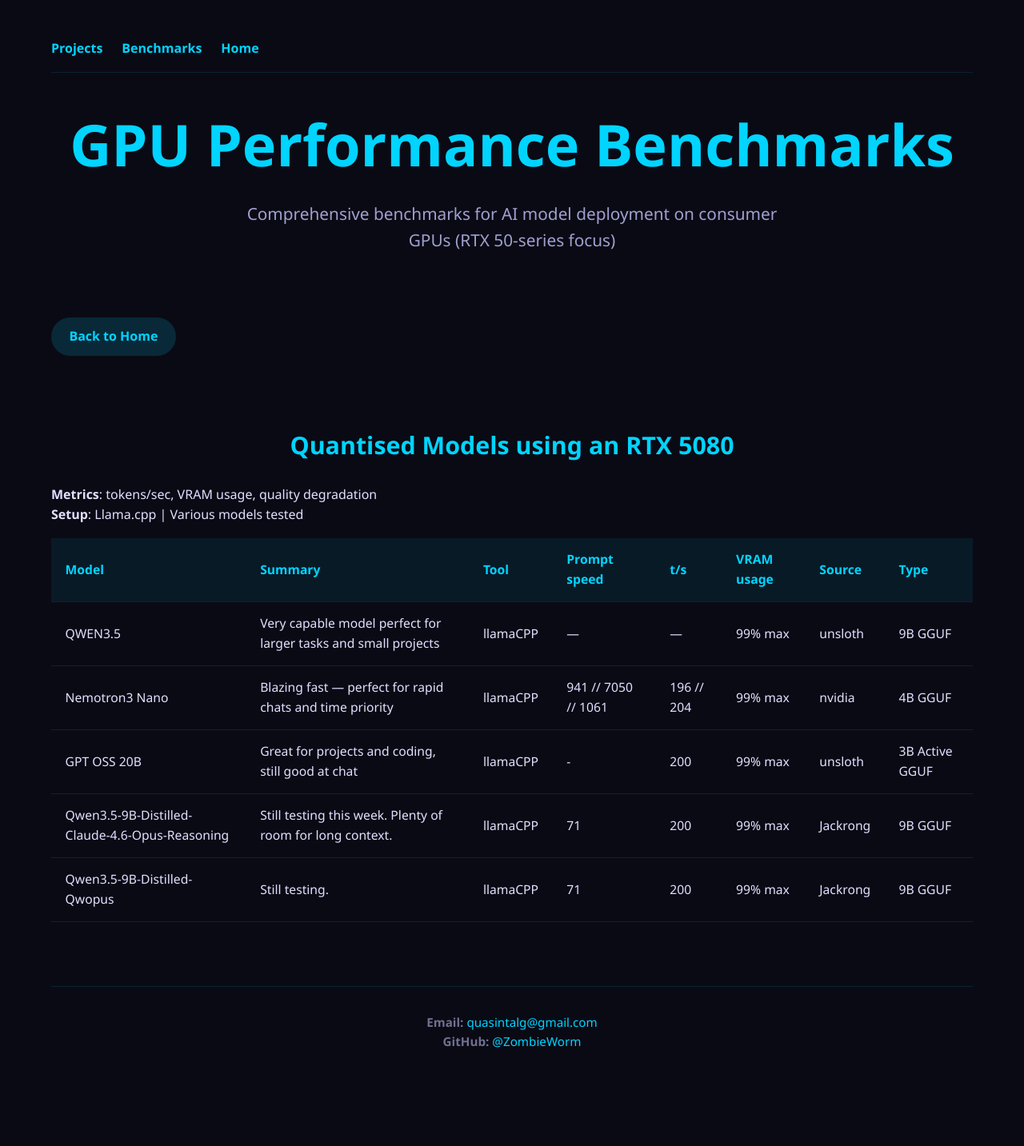
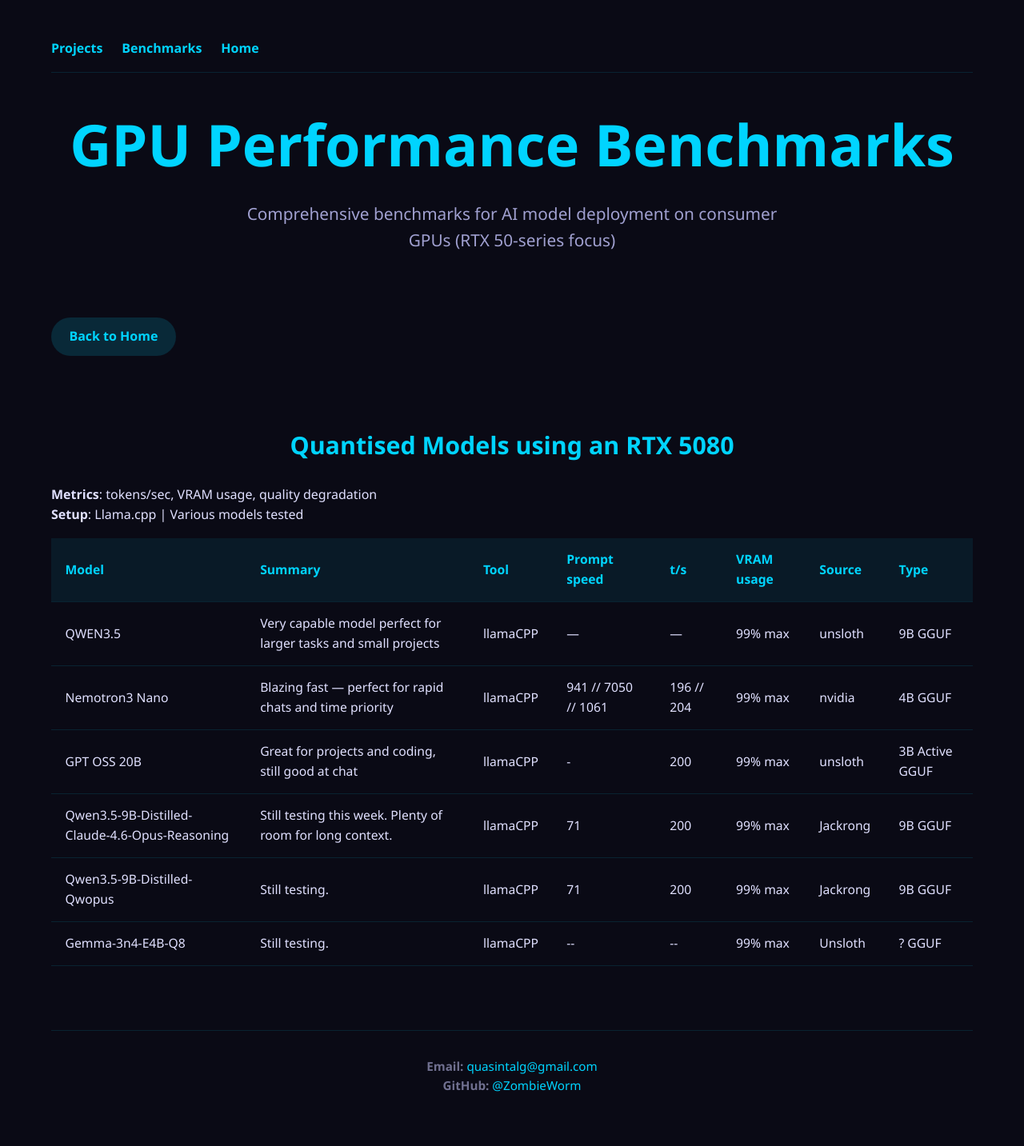
Before and after one commit to ZombieWorm/ZombieWorm.github.io, a Jekyll site: the page benchmarks.html, which Jekyll copies as it is, in a window 1280 px wide. Shown: the whole page at 80% size. Built offline with Jekyll 4.4.1, drawn with Linux system fonts in a browser that asks for light colours; before the commit the page ends 1378 px from its top, so only the background shows below that.

Commit message:
added new model

```diff
--- a/benchmarks.html
+++ b/benchmarks.html
@@ -239,7 +239,7 @@
           <td>Jackrong</td>
           <td>9B GGUF</td>
         </tr>
-                <tr>
+        <tr>
           <td>Qwen3.5-9B-Distilled-Qwopus</td>
           <td>Still testing.</td>
           <td>llamaCPP</td>
@@ -248,6 +248,16 @@
           <td>99% max</td>
           <td>Jackrong</td>
           <td>9B GGUF</td>
+        </tr>
+        <tr>
+          <td>Gemma-3n4-E4B-Q8</td>
+          <td>Still testing.</td>
+          <td>llamaCPP</td>
+          <td>--</td>
+          <td>--</td>
+          <td>99% max</td>
+          <td>Unsloth</td>
+          <td>? GGUF</td>
         </tr>
       </tbody>
     </table>
```
